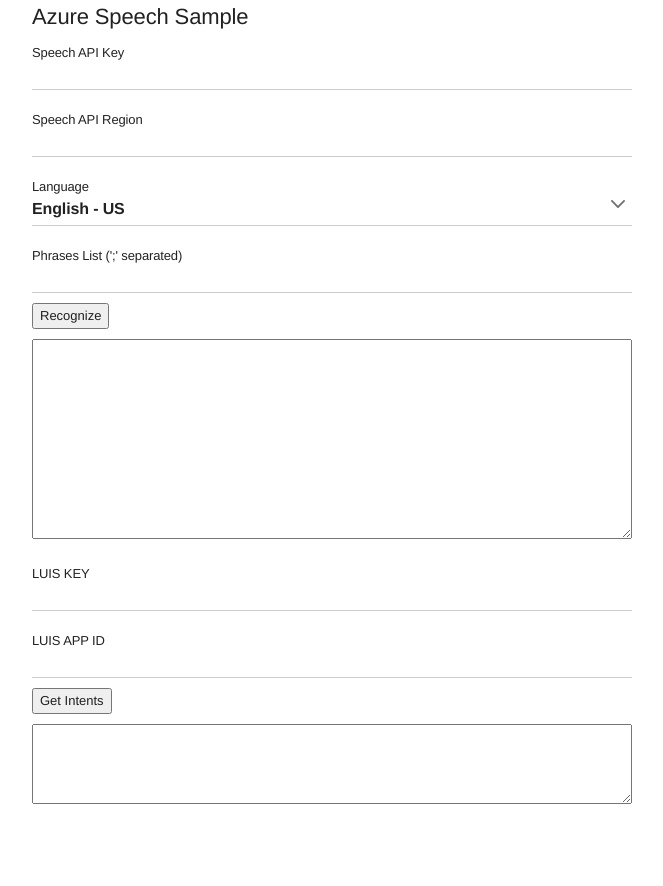
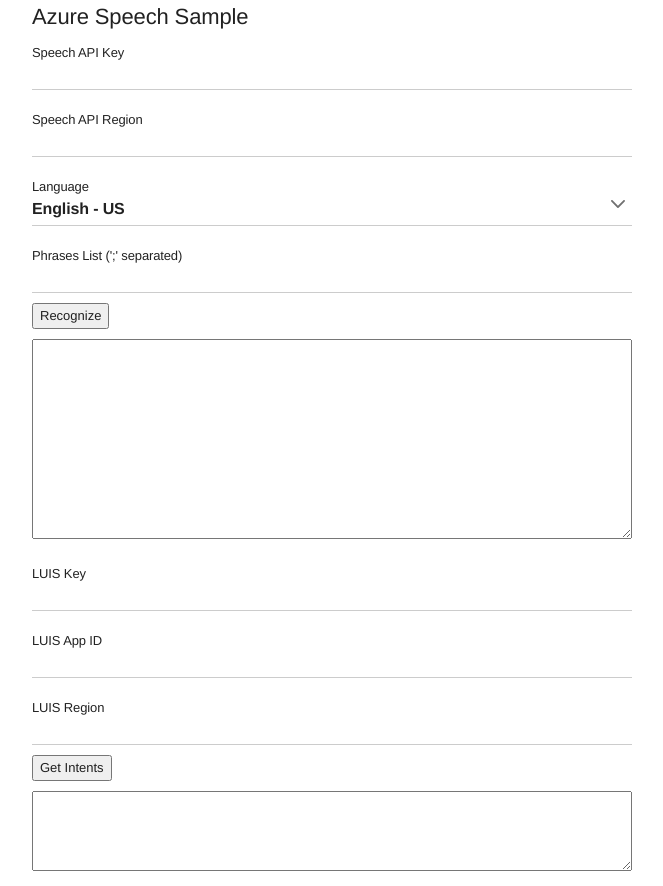
Before and after one commit to codefoster/speech, a website: page index.html in a window 1280 px wide. Shown: the whole page, without its empty margins (308-971 px from the left). Before the commit the page ends 819 px from the top, so only its background shows below. Drawn offline with Linux system fonts and the light colour scheme.

Commit message:
add luis region

```diff
--- a/index.html
+++ b/index.html
@@ -99,15 +99,22 @@
 
                     <div>
                         <div class="field">
-                            <label class="floatLabel floatLabel--isActive" for="luisKey">LUIS KEY</label>
+                            <label class="floatLabel floatLabel--isActive" for="luisKey">LUIS Key</label>
                             <input id="luisKey" class="fieldInput" value="" />
                         </div>
                     </div>
 
                     <div>
                         <div class="field">
-                            <label class="floatLabel floatLabel--isActive" for="appId">LUIS APP ID</label>
+                            <label class="floatLabel floatLabel--isActive" for="appId">LUIS App ID</label>
                             <input id="appId" class="fieldInput" value="" />
+                        </div>
+                    </div>
+
+                    <div>
+                        <div class="field">
+                            <label class="floatLabel floatLabel--isActive" for="luisRegion">LUIS Region</label>
+                            <input id="luisRegion" class="fieldInput" value="" />
                         </div>
                     </div>
 
--- a/js/speech.js
+++ b/js/speech.js
@@ -1,5 +1,5 @@
 let recognitionResult, intentResult;
-let key, appId, luisKey, phrases;
+let key, appId, luisKey, luisRegion, phrases;
 let region;
 let languageOptions;
 let recognizer;
@@ -15,6 +15,7 @@
     key = document.getElementById("key");
     appId = document.getElementById("appId");
     luisKey = document.getElementById("luisKey");
+    luisRegion = document.getElementById("luisRegion");
     phrases = document.getElementById("phrases");
     languageOptions = document.getElementById("languageOptions");
     region = document.getElementById("region");
@@ -66,7 +67,7 @@
         try {
             let query = encodeURIComponent(recognitionResult.value);
             let response = await fetch(
-                `https://westus2.api.cognitive.microsoft.com/luis/prediction/v3.0/apps/${appId.value}/slots/staging/predict?query=${query}&verbose=true`,
+                `https://${luisRegion.value}.api.cognitive.microsoft.com/luis/prediction/v3.0/apps/${appId.value}/slots/staging/predict?query=${query}&verbose=true`,
                 { headers: { "Ocp-Apim-Subscription-Key": luisKey.value } }
             )
             let data = await response.json();
```
